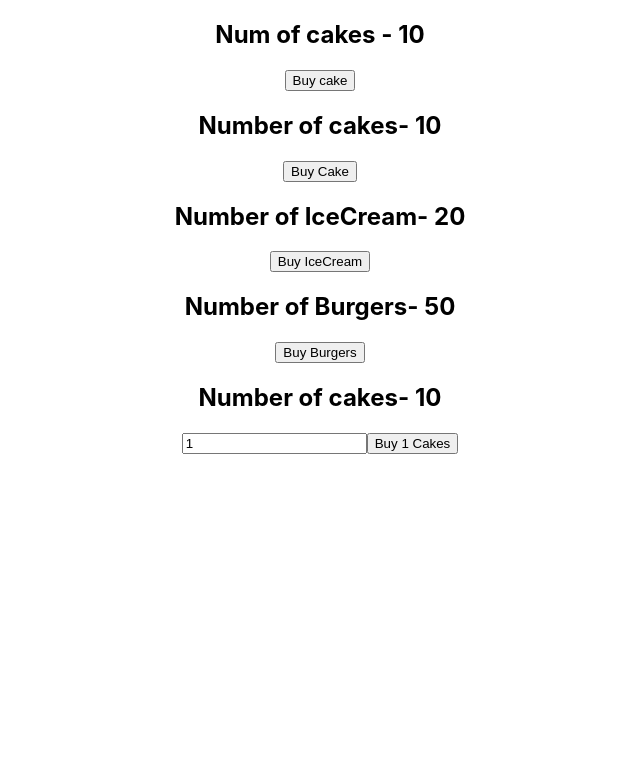
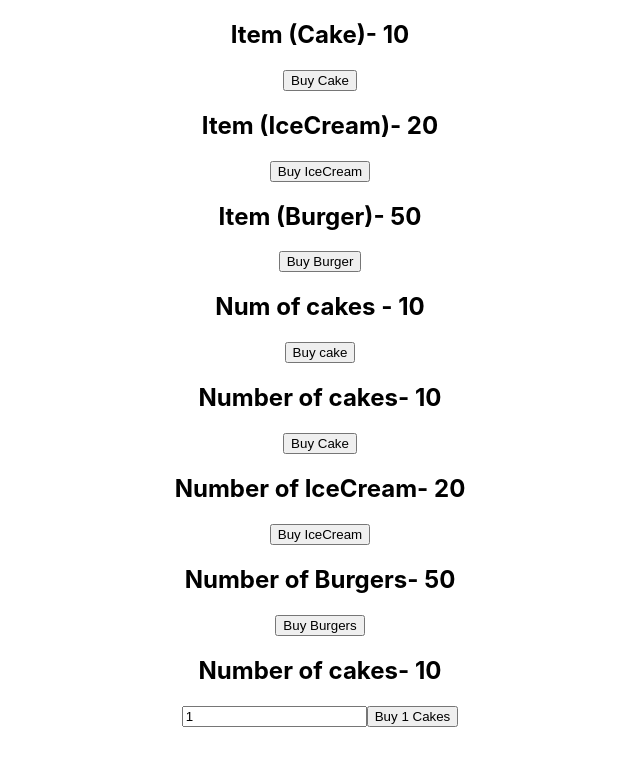
Before and after one commit to raj1020/cakeshop-react-redux-app, a React (Create React App) app: page / in a window 1280 px wide. Shown: the top 766 px of the page, without its empty margins (320-960 px from the left). Built offline with nearby package versions, Linux system fonts and the light colour scheme.

Commit message:
added 'ownProps' in mapStateToProps and mapDispatchToProps

```diff
--- a/src/App.js
+++ b/src/App.js
@@ -7,6 +7,7 @@ import HooksCakeContainer from './components/HooksCakeContainer';
 import IceCreamContainer from './components/IceCreamContainer';
 import BurgerContainer from './components/BurgerContainer';
 import NewCakeContainer from './components/NewCakeContainer';
+import ItemContainer from './components/ItemContainer';
 
 
 
@@ -14,6 +15,9 @@ function App() {
   return (
     <Provider store = {store}>
       <div className="App">
+        <ItemContainer cake/>
+        <ItemContainer iceCream/>
+        <ItemContainer />
         <HooksCakeContainer/>
         <CakeContainer/>
         <IceCreamContainer/>
--- /dev/null
+++ b/src/components/ItemContainer.js
@@ -0,0 +1,54 @@
+import React from 'react';
+import {connect} from 'react-redux';
+import {buyCake, buyIceCream, buyBurger} from '../redux';
+
+const ItemContainer = (props) => {
+    return (
+        <div>
+            <h2>Item ({props.name})- {props.item}</h2>
+            <button onClick={props.buyItem}>Buy {props.name}</button>
+        </div>
+    )
+}
+
+const mapStateToProps = (state, ownProps) => {
+
+    const itemState = ownProps.cake
+        ? state.cake.numOfCakes
+        : (ownProps.iceCream ? state.iceCream.numOfIceCreams : state.burger.numOfBurgers)
+
+        if (itemState === state.cake.numOfCakes) {
+            return {
+                item: itemState,
+                name: "Cake"
+                    }
+
+        }
+
+        if (itemState === state.iceCream.numOfIceCreams) {
+            return {
+                item: itemState,
+                name: "IceCream"
+                    }
+
+        }
+        return {
+            item: itemState,
+            name: "Burger"
+                }
+
+};
+
+const mapDispatchToProps = (dispatch, ownProps) => {
+    const dispatchFunction = ownProps.cake
+        ? () => dispatch(buyCake())
+        : (ownProps.iceCream ? () => dispatch(buyIceCream())
+            : () => dispatch(buyBurger()))
+
+
+        return {
+            buyItem: dispatchFunction
+        }
+};
+
+export default connect (mapStateToProps, mapDispatchToProps) (ItemContainer)
```
